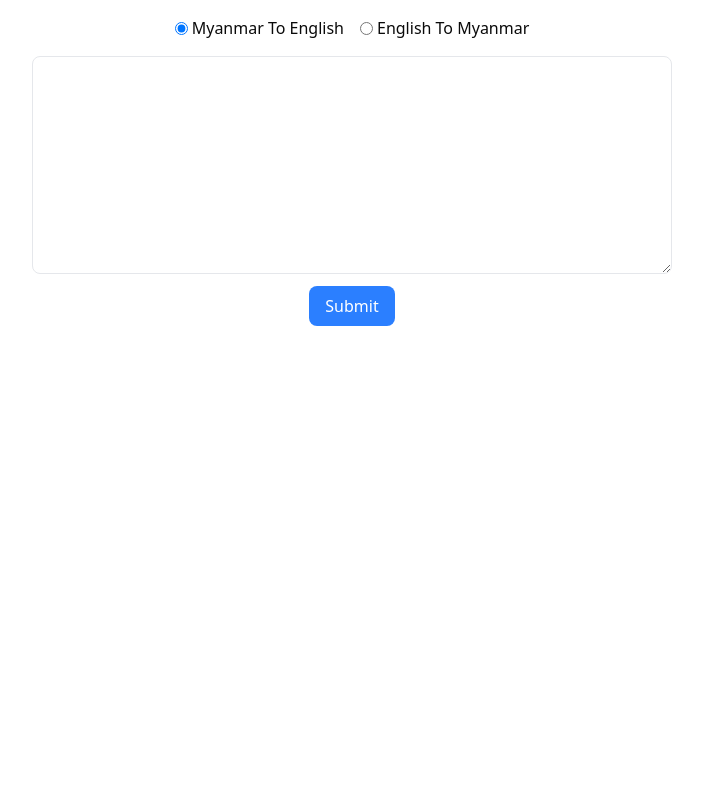
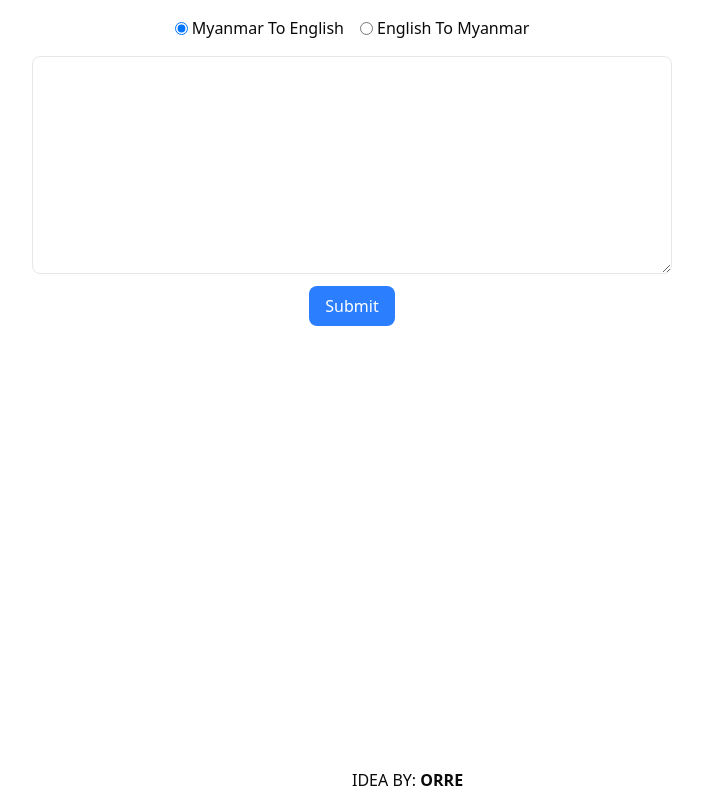
Before and after one commit to Wai-Min-Hein/M2E, a Next.js app: page / in a window 1280 px wide. Shown: the whole page, without its empty margins (288-991 px from the left). Built offline with nearby package versions, Linux system fonts and the light colour scheme.

Commit message:
add idea by

```diff
--- a/app/page.tsx
+++ b/app/page.tsx
@@ -240,7 +240,7 @@ const Home = () => {
 
 
   return (
-    <div className="w-screen">
+    <div className="w-screen relative min-h-screen overflow-hidden">
       <div className="mt-4 flex items-center justify-center gap-4">
         <div className="flex items-center justify-center gap-1">
           <input
@@ -292,6 +292,7 @@ const Home = () => {
           </p>
         </div>
       )}
+      <p className="absolute bottom-0 left-1/2 mb-2" >IDEA BY: <strong>ORRE</strong> </p>
     </div>
   );
 };
```
